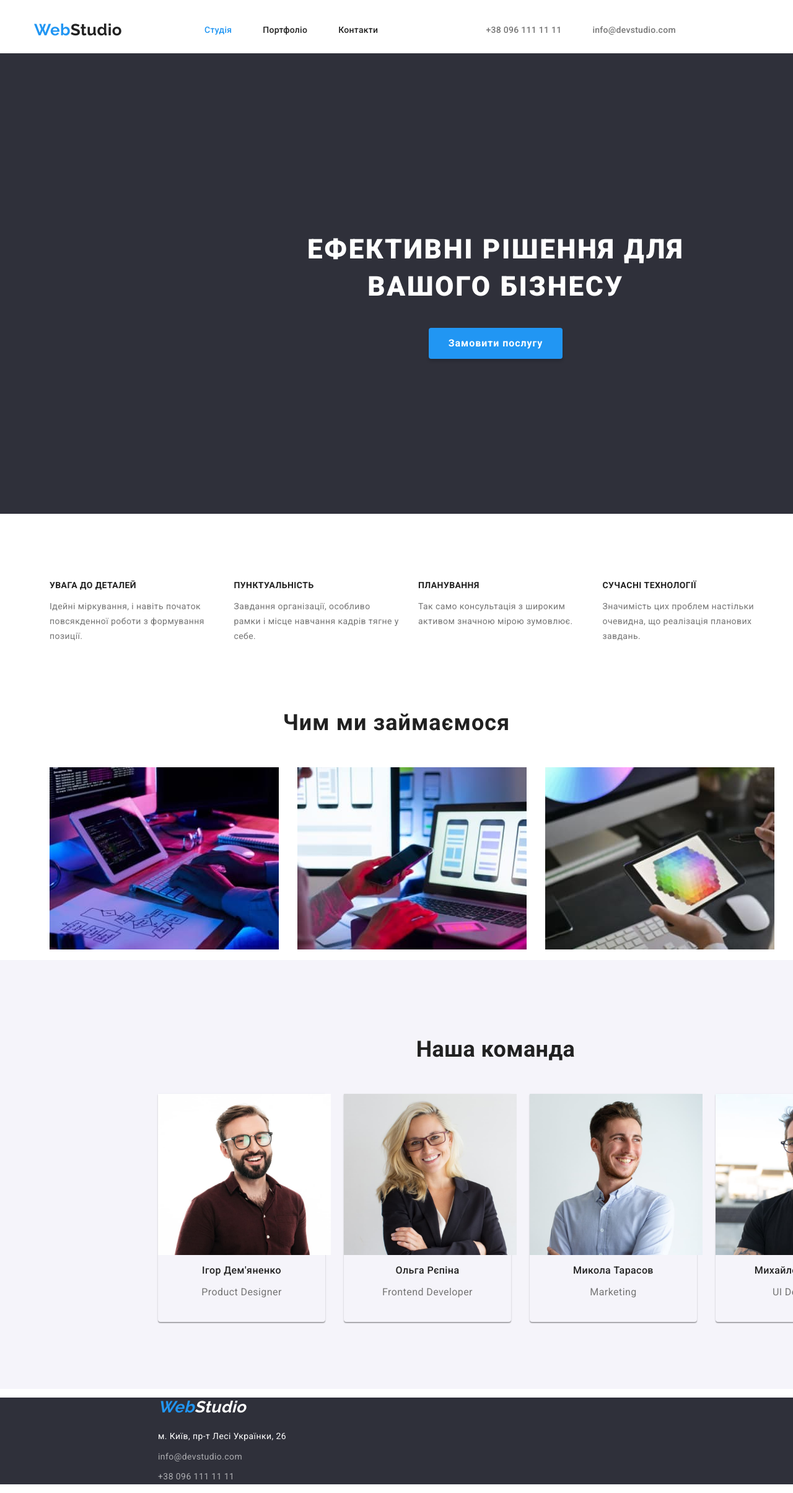
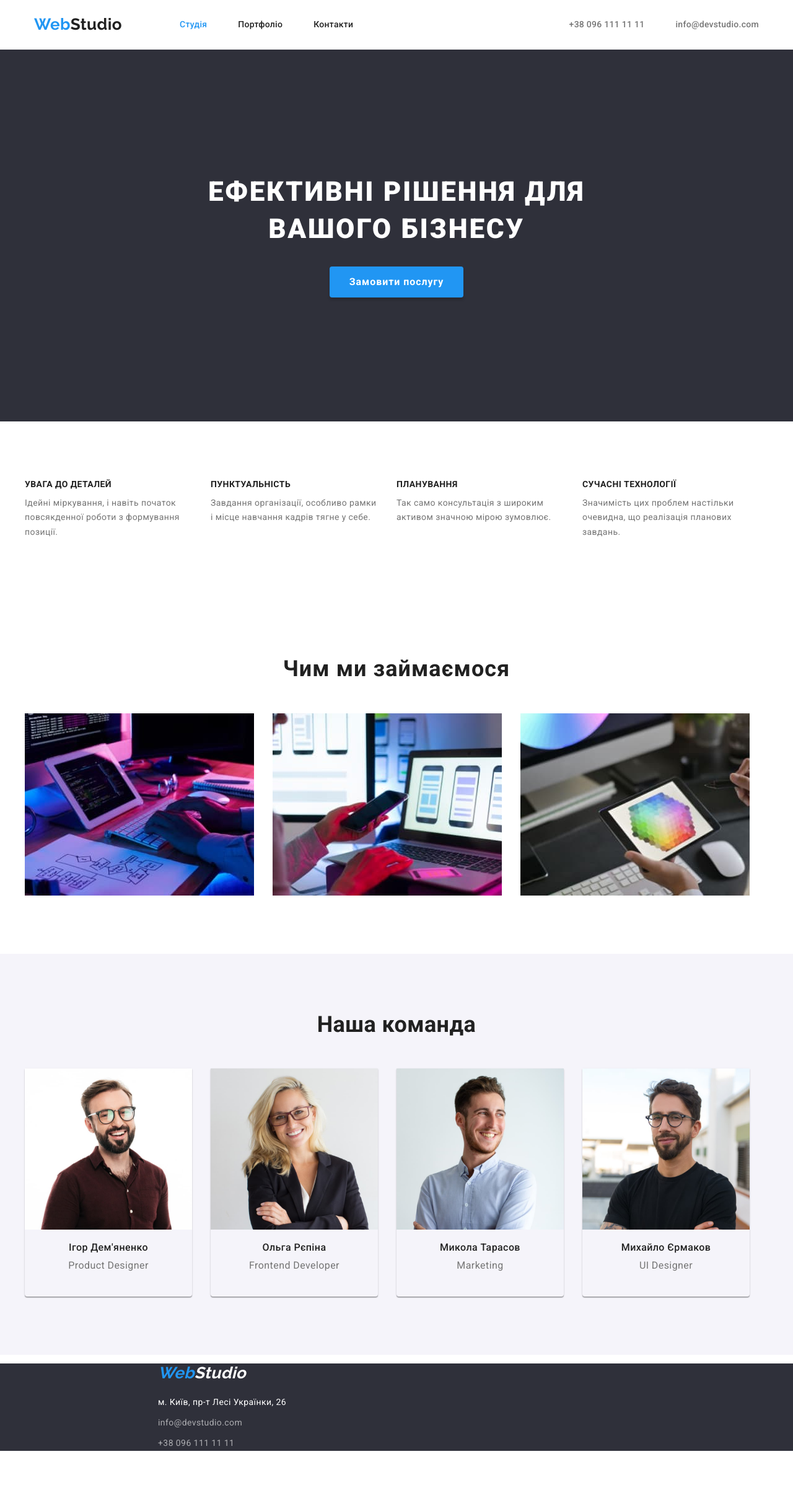
Before and after one commit to polokir/goit-markup-hw-03, a plain HTML site: page index.html in a window 1280 px wide. Shown: the top 2409 px of the page at 62% size. After the commit the page ends 2355 px from the top, so only its background shows below. Drawn offline with nearby package versions, Linux system fonts and the light colour scheme.

Commit message:
index-fixed

```diff
--- a/index.html
+++ b/index.html
@@ -8,38 +8,39 @@
     <link rel="preconnect" href="https://fonts.googleapis.com">
     <link rel="preconnect" href="https://fonts.gstatic.com" crossorigin>
     <link href="https://fonts.googleapis.com/css2?family=Raleway:wght@700&family=Roboto:wght@400;500;700;900&display=swap" rel="stylesheet">
-    <link rel="stylesheet" href="node_modules/modern-normalize/modern-normalize.css">
+    <link rel="stylesheet" href="https://cdnjs.cloudflare.com/ajax/libs/modern-normalize/1.1.0/modern-normalize.min.css">
     <link rel="stylesheet" href="styles/style.css">
     <title>WebStudio</title>
 </head>
 
 <body>
     <header>
-        <div class="header-top">
+        <div class="header-container">
             <a class="header-logo" href="./index.html"><span class="blue-txt">Web</span>Studio</a>
             <nav>
-                <ul class="header-menu">
-                    <li><a class="header-link current" href="./index.html">Студія</a></li>
+                <ul class="header-menu list">
+                    <li><a class="header-link link current" href="./index.html">Студія</a></li>
                     <li><a class="header-link" href="./portfolio.html">Портфоліо</a></li>
                     <li><a class="header-link" href="">Контакти</a></li>
                 </ul>
             </nav>
-            <ul class="header-contact-info">
+            <ul class="header-contact-info list">
                 <li><a class="contact-link" href="tel:+380961111111">+38 096 111 11 11</a></li>
                 <li><a class="contact-link" href="mailto:info@devstudio.com">info@devstudio.com</a></li>
             </ul>
         </div>
     </header>
     <main>
-        <section class="header-herro">
-            <div class="text-container">
+        <section class="header-herro section">
+            <div class="herro-container">
                 <h1 class="herro-text">Ефективні рішення для вашого бізнесу</h1>
                 <button class="header-button" type="button">Замовити послугу</button>
             </div>
         </section>
-        <section class="about">
+        <section class="about section">
+            <div class="about-container">
             <h2 class="about-desc">Про нас</h2>
-            <ul class="about-list-main">
+            <ul class="about-list-main list">
                 <li class="about-list">
                     <h3 class="about-title">
                         Увага до деталей
@@ -73,41 +74,52 @@
                     </p>
                 </li>
             </ul>
+        </div>
         </section>
 
-        <section class="gonna-do">
+        <section class="gonna-do section">
+            <div class="gonna-do-container">
             <h2 class="gonna-do-title">Чим ми займаємося</h2>
-            <ul class="gonna-do-photos">
+            <ul class="gonna-do-photos list">
                 <li class="gonna-do-photo"><img src="img/img-task.jpg" alt="напрям1" width="370"></li>
                 <li class="gonna-do-photo"><img src="img/imgtask.jpg" alt="напрям2" width="370"></li>
                 <li class="gonna-do-photo"><img src="img/imgtask1.jpg" alt="напрям3" width="370"></li>
             </ul>
+            </div>
         </section>
 
-        <section class="our-team">
+        <section class="our-team section">
+            <div class="our-team-container">
             <h2 class="our-team-desc">Наша команда</h2>
-            <ul class="team-cards">
+            <ul class="team-cards list">
                 <li class="team-card">
                     <img src="img/imgcard1.jpg" alt="Ігор Дем'яненко" width="270">
+                 <div class="team-text-container">
                     <h2 class="team-name">Ігор Дем'яненко</h2>
                     <p class="position">Product Designer</p>
+                 </div>
                 </li>
                 <li class="team-card">
                     <img src="img/imgcard2.jpg" alt="Ольга Рєпіна" width="270">
+                    <div class="team-text-container">
                     <h2 class="team-name">Ольга Рєпіна</h2>
                     <p class="position">Frontend Developer</p>
+                </div>
                 </li>
                 <li class="team-card">
                     <img src="img/imgcard3.jpg" alt="Микола Тарасов" width="270">
+                    <div class="team-text-container">
                     <h2 class="team-name">Микола Тарасов</h2>
-                    <p class="position">Marketing</p>
+                    <p class="position">Marketing</p></div>
                 </li>
                 <li class="team-card">
                     <img src="img/imgcard4.jpg" alt="Михайло Єрмаков" width="270">
+                    <div class="team-text-container">
                     <h2 class="team-name">Михайло Єрмаков</h2>
-                    <p class="position">UI Designer</p>
+                    <p class="position">UI Designer</p></div>
                 </li>
             </ul>
+            </div>
         </section>
     </main>
 
--- a/package.json
+++ /dev/null
@@ -1,5 +0,0 @@
-{
-  "dependencies": {
-    "modern-normalize": "^1.1.0"
-  }
-}
--- a/styles/style.css
+++ b/styles/style.css
@@ -3,9 +3,6 @@
 *::after {
   box-sizing: border-box;
 }
-
-
-
 
 :root{
     --hover-color:#2196F3;
@@ -25,12 +22,48 @@ body {
     background-color: var(--second-font-color);
 }
 
-.header-top{
-    width: 1170px;
+
+
+h1,h2,h3,h4,h5,h6,p{
+    margin: 0;
+}
+
+img{
+    display: block;
+    max-width: 100%;
+    height: auto;
+}
+
+button{
+    border: none;
+    cursor: pointer;
+    display: block;
+    border-radius: 4px;
+}
+
+.section{
+    padding-top: 94px;
+    padding-bottom: 94px;
+}
+
+
+.list{
+    list-style: none;
+    padding: 0;
+    margin: 0;
+}
+ .link{
+    text-decoration: none;
+ }
+
+ .header-container{
+    width: 1200px;
+    margin: 0 auto;
+    padding: 0 15px;
     display: flex;
-    margin: 24px auto 13px;
     align-items: center;
 }
+
 
 .header-menu{
     list-style: none;
@@ -47,6 +80,8 @@ body {
     font-weight: 500;
     letter-spacing: 0.02em;
     line-height: 1.14;
+    padding: 32px 0;
+    display: block;
 }
 
 
@@ -70,7 +105,7 @@ body {
     list-style: none;
     text-decoration: none;
     display: flex;
-    margin: auto;
+    margin-left: auto;
 }
 
 .header-contact-info li:first-child{
@@ -85,6 +120,8 @@ body {
     font-weight: 500;
     line-height: 1.14;
     letter-spacing: 0.02em;
+    padding: 32px 0;
+    display: block;
 }
 
 
@@ -97,24 +134,25 @@ body {
 .current{
     color: var(--hover-color);
 }
+
+
+
 .header-herro{
     background-color: var(--herro-bg);
-    width: 1600px;
-    /* height: 600px;  */
+    /* width: 1600px;  */
+    /* height: 600px;   */
+    padding: 200px 0;
     text-align: center;
-    margin: 0 auto;
-    display: flex;
-    flex-direction: column;
-    justify-content: center;
-    align-items: center;
-    text-align: center;
-    padding: 250px 452px;
 
 }
 
-.text-container{
-    width: 696px;
+.herro-container{
+    width: 1200px;
+    margin: 0 auto;
+    padding: 0 15px;
 }
+
+
 .about-desc{
     position: absolute;
     width: 1px;
@@ -136,6 +174,9 @@ body {
     letter-spacing: 0.06em;
     line-height: 1.36;
     font-weight: 900;
+    width: 696px;
+    margin: 0 auto;
+    margin-bottom: 30px;
 }
 
 .header-button{
@@ -151,15 +192,18 @@ body {
     font-size: 16px;
     line-height: 1.875;
     letter-spacing: 0.06em;
+    margin: 0 auto;
 }
 
-
+.about-container{
+    width: 1200px;
+    display: flex;
+    margin: 0 auto;
+}
 
 .about-list-main{
-    width: 1200px;
+    display: flex;
     list-style: none;
-    display: flex;
-    margin: 94px auto;
 }
 .about-list{
     width: 270px;
@@ -174,6 +218,7 @@ body {
     font-size: 14px;
     line-height: 1.14;
     text-transform: uppercase;
+    margin-bottom: 10px;
 }
 
 .about-text{
@@ -182,7 +227,9 @@ body {
     line-height: 1.7;
     color: var(--contact-color);
 }
-.gonna-do{
+
+
+.gonna-do-container{
     width: 1200px;
     margin: 0 auto;
 }
@@ -216,18 +263,20 @@ body {
 {   list-style: none;
     display: flex;
 }
+
 .team-card:not(:last-child){
     margin-right: 30px;
 }
 
+.our-team-container{
+    width: 1200px;
+    margin: 0 auto;
+}
+
 .our-team{
     background-color: var(--our-team-color);
-    padding: 94px 215px;
-    width: 1600px;
-    margin: 0 auto;
+}
 
-
-}
 .our-team-desc{
     font-weight: 700;
     font-size: 36px;
@@ -235,6 +284,7 @@ body {
     text-align: center;
     margin-bottom: 50px;
 }
+
 .team-card img{
     width: 279px;
     height: 260px;
@@ -245,6 +295,7 @@ body {
     font-size: 16px;
     line-height: 1.18;
     font-weight: 500;
+    padding: 10px 0;
 }
 
 .position{
@@ -253,6 +304,7 @@ body {
     font-size: 16px;
     line-height: 1.18;
     color: var(--contact-color);
+
 }
 
 footer{
@@ -345,26 +397,28 @@ color: var(--hover-color);
     background-color: var(--hover-color);
     color: var(--second-font-color);
 }
+.goods-container{
+    width: 1200px;
+    margin: 0 auto;
 
-.goods{
-    max-width: 1200px;
-    margin: 94px auto;
 }
-
 .goods-list{
-    width: 1200px;
-    list-style: none;
     display: flex;
     flex-wrap: wrap;
+    list-style: none;
+    /* justify-content: center; */
     gap:30px;
-    justify-content: center;
+
+}
+.team-text-container{
+    padding: 10px 0;
 }
 
 .goods-list-item{
+   /* max-width: 370px; */
    border: 1px solid #EEEEEE;
-    width: 360px;
-  /* ця штука не працює хз чому */
-   /* flex-basis: calc((100%-60px)/3); */
+   outline: 1px solid tomato;
+   flex-basis: calc((100% - 60px) / 3);
 }
 .dedcription{
     list-style: none;
@@ -385,7 +439,6 @@ color: var(--hover-color);
 
 .goods-picture{
     width: 370px;
-    height: 294px;
 }
 
 .blue-txt{
```
Also changed, not shown: portfolio.html (+41 -21 lines), 1 other file.
